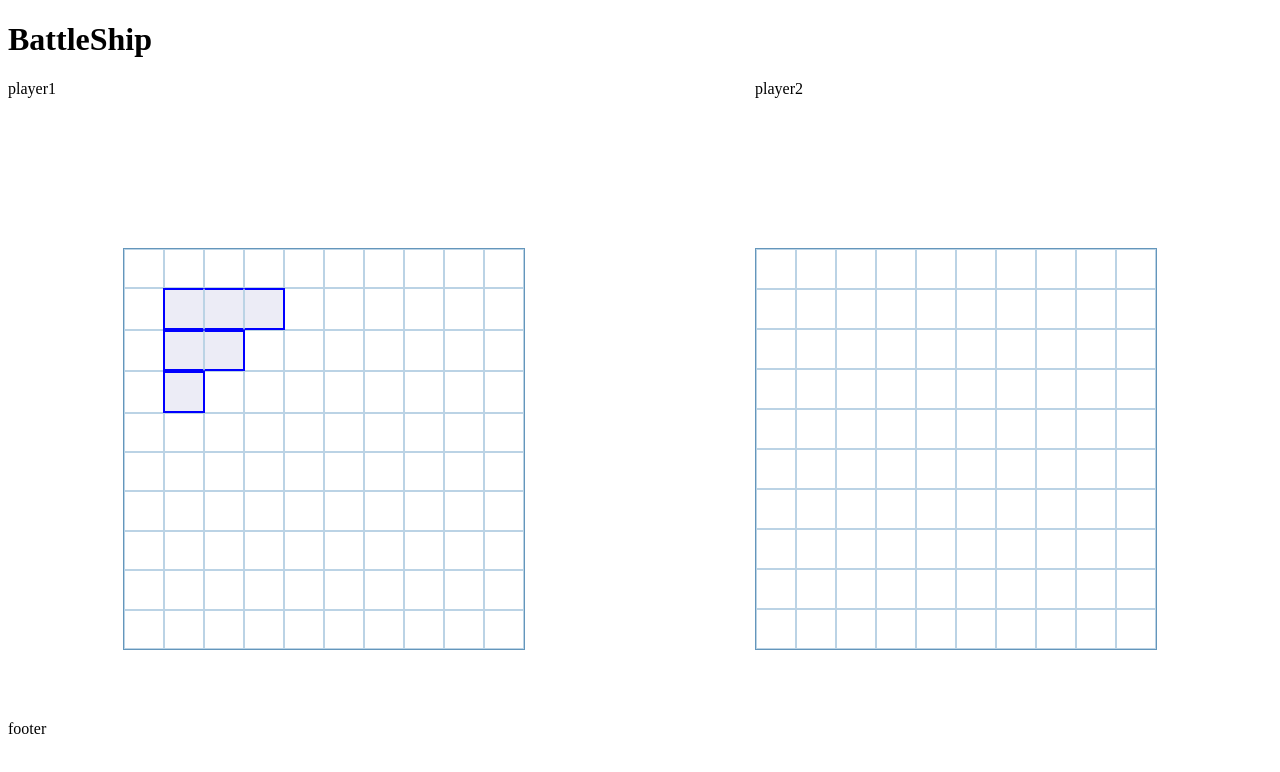
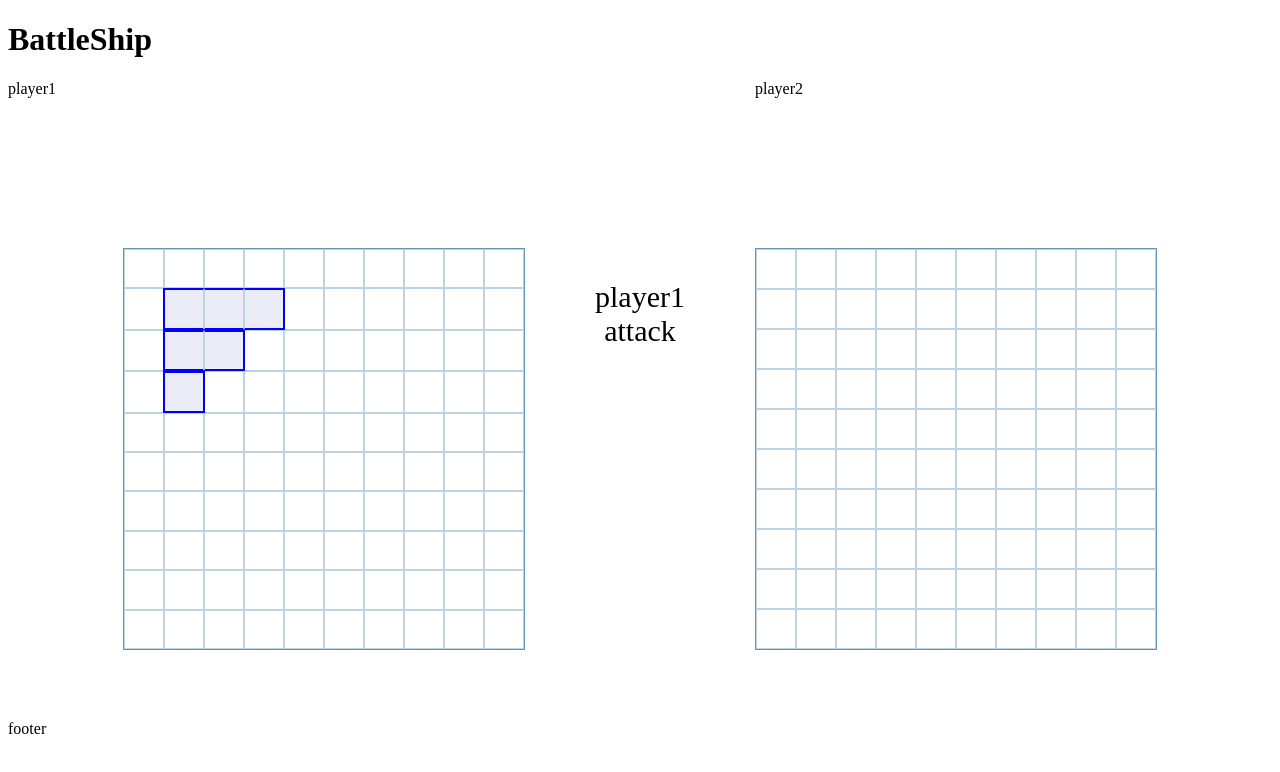
Before and after one commit to singhutp-glitch/battleship, a website built with webpack: page src/template.html in a window 1280 px wide. Both pictures are taken after a click on the button "PLAY". Built offline with nearby package versions, Linux system fonts and the light colour scheme.

Commit message:
Add message box

```diff
--- a/src/DOM.js
+++ b/src/DOM.js
@@ -136,6 +136,14 @@ class DOM{
         }
 
     }
+    addMessageBox()
+    {
+        const messageBox=document.createElement('div');
+        messageBox.classList.add('messBox');
+        messageBox.textContent='player1 attack';
+        const buffer=document.querySelector('div.buffer');
+        buffer.append(messageBox);
+    }
 }
 module.exports=DOM;
 //main
--- a/src/index.js
+++ b/src/index.js
@@ -21,6 +21,7 @@ class NewGame{
         this.playBtn=document.querySelector('button.play');
         this.playBtn.addEventListener('click',()=>{
             this.playBtn.remove();
+            this.domElement.addMessageBox();
             this.startGame();
         })
 
--- a/src/styles.css
+++ b/src/styles.css
@@ -20,7 +20,16 @@ button.play{
   margin-left:auto;
   margin-right: auto;
   font-size: 25px;
-
+}
+div.messBox{
+  margin-top: 200px;
+  display: block;
+  margin-left:auto;
+  margin-right: auto;
+  font-size: 30px;
+  text-align: center;
+  /* outline: auto; */
+  max-width: 100px;
 }
 .board1,.board2{
   height: 400px;
```
